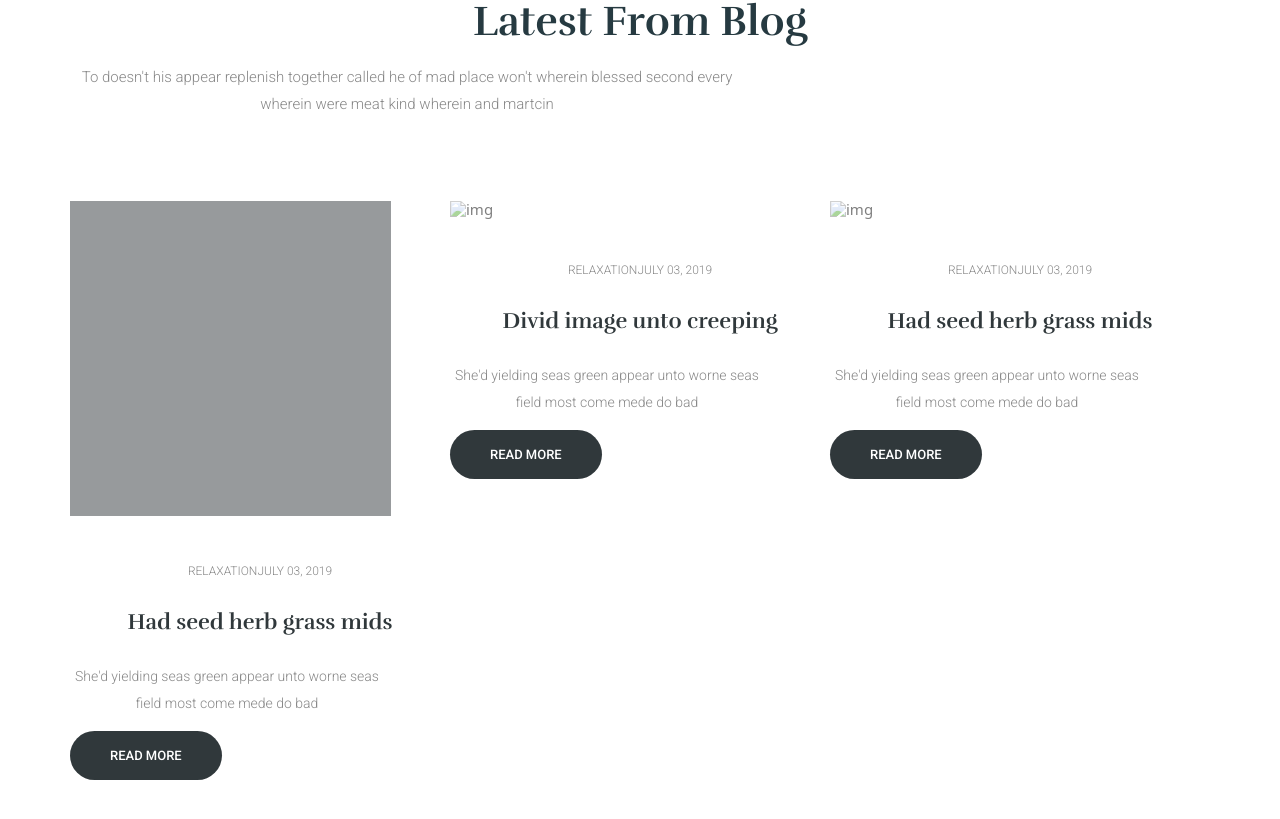
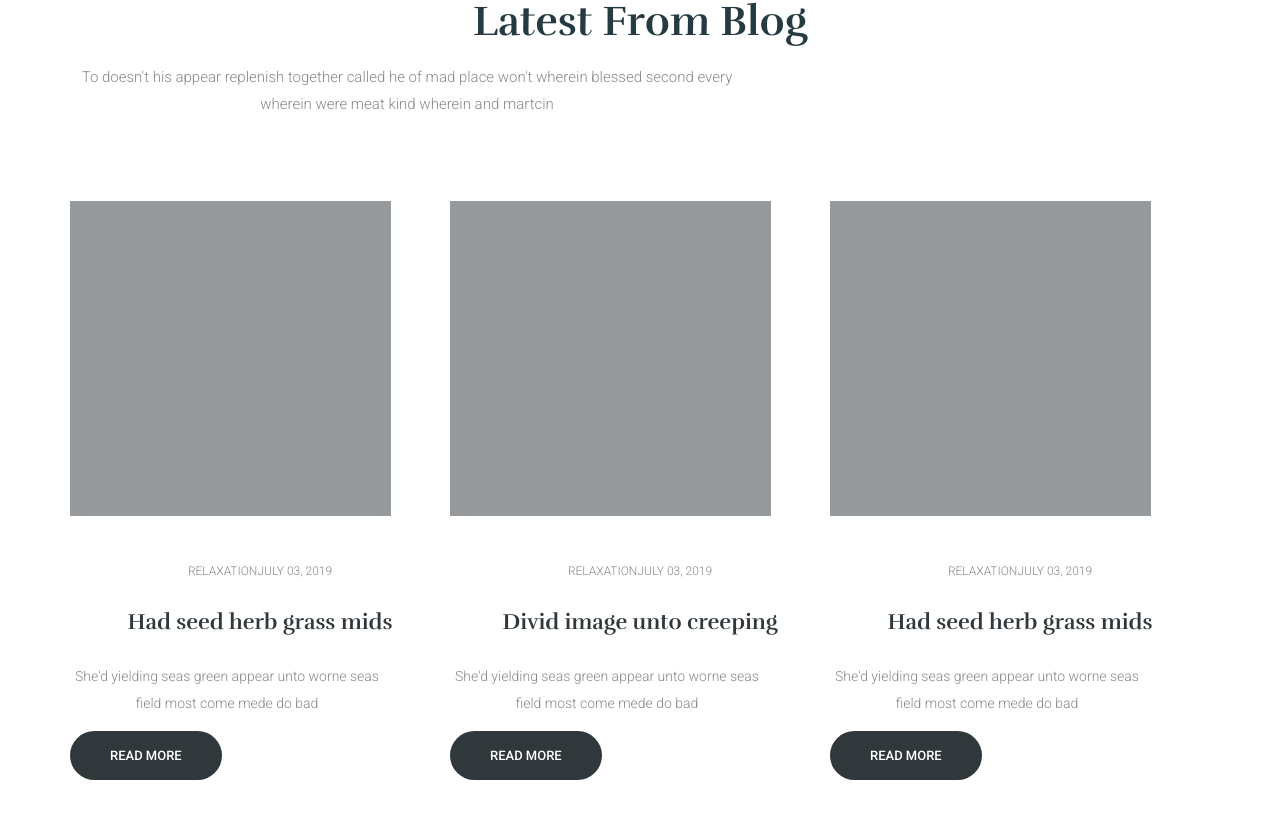
Before and after one commit to Zlat1k/html_practice_1, a plain HTML site: page index.html in a window 1280 px wide. Shown: the part 5257-6076 px from the top of the page. Drawn offline with nearby package versions, Linux system fonts and the light colour scheme; the site is published under a folder, as on GitHub Pages, so addresses that start at the root find nothing.

Commit message:
practice lesson2 fixed img links

```diff
--- a/index.html
+++ b/index.html
@@ -214,14 +214,14 @@
                     <a class="blog-btn" href="#">READ MORE</a>
                 </li>
                 <li class="blog-item">
-                    <img class="blog-img" src="/images/img134.png" width="321" height="315" alt="img">
+                    <img class="blog-img" src="./images/img134.png" width="321" height="315" alt="img">
                     <p class="blog-p-relax">Relaxation<span class="blod-data">july 03, 2019</span></p>
                     <h3 class="blog-title-text">Divid image unto creeping</h3>
                     <p class="blog-p-text">She'd yielding seas green appear unto worne seas field most come mede do bad</p>
                     <a class="blog-btn" href="#">READ MORE</a>
                 </li>
                 <li class="blog-item">
-                    <img class="blog-img" src="/images/img134.png" width="321" height="315" alt="img">
+                    <img class="blog-img" src="./images/img134.png" width="321" height="315" alt="img">
                     <p class="blog-p-relax">Relaxation<span class="blod-data">july 03, 2019</span></p>
                     <h3 class="blog-title-text">Had seed herb grass mids</h3>
                     <p class="blog-p-text">She'd yielding seas green appear unto worne seas field most come mede do bad</p>
```
